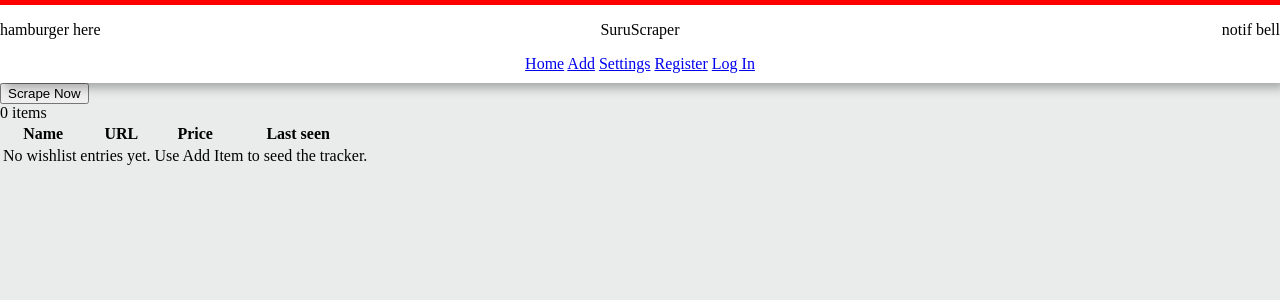
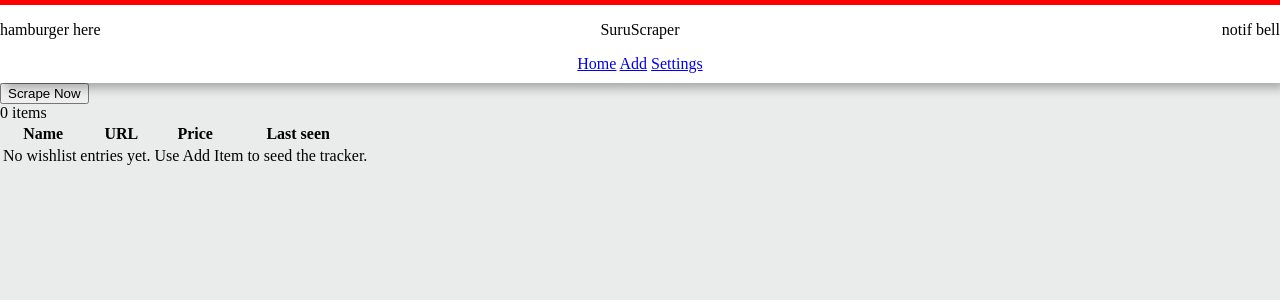
Before and after one commit to rydal05/SuruScraper, a Flask app: page / in a window 1280 px wide. Shown: the top 300 px of the page. Run offline with Flask 3, Linux system fonts and the light colour scheme; data that the repository does not hold is empty; parts of the project's set-up code (start-up, migrations or seed data) failed here and were passed over.

Commit message:
removing old references to auth shenanigans

```diff
--- a/server/templates/base.html
+++ b/server/templates/base.html
@@ -25,8 +25,6 @@
           <a href="{{ url_for('wishlist.settings') }}">Settings</a>
           {% if g.user %}
           {% else %}
-            <a href="{{ url_for('auth.register') }}">Register</a>
-            <a href="{{ url_for('auth.login') }}">Log In</a>
           {% endif %}
         </nav>
       </header>
```
